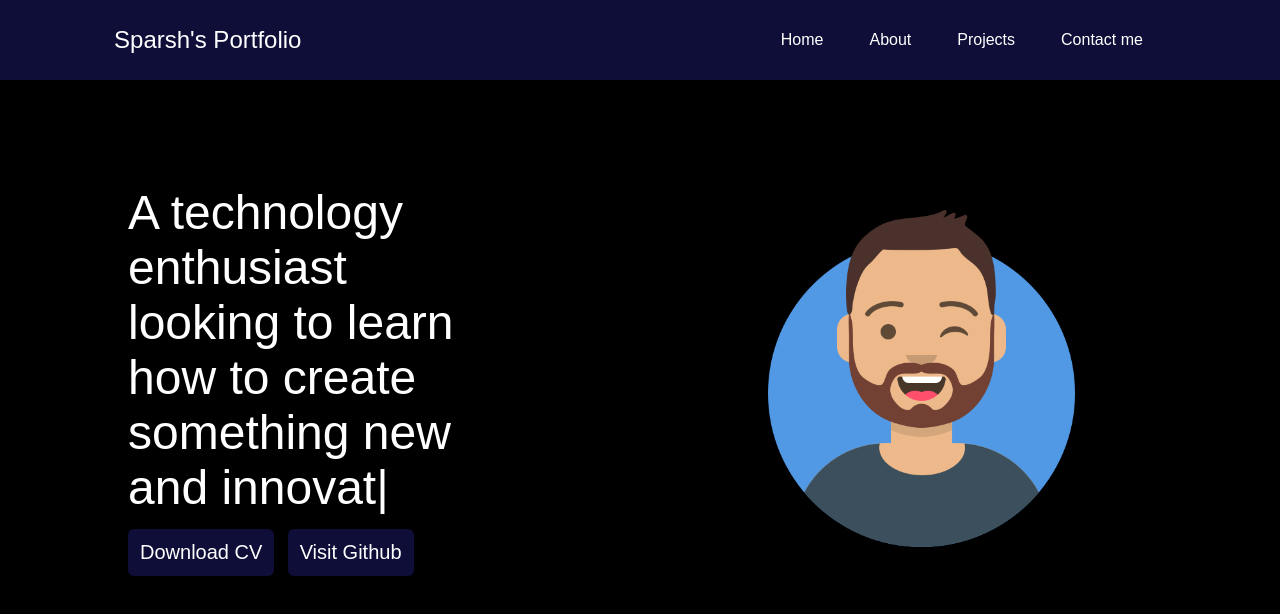
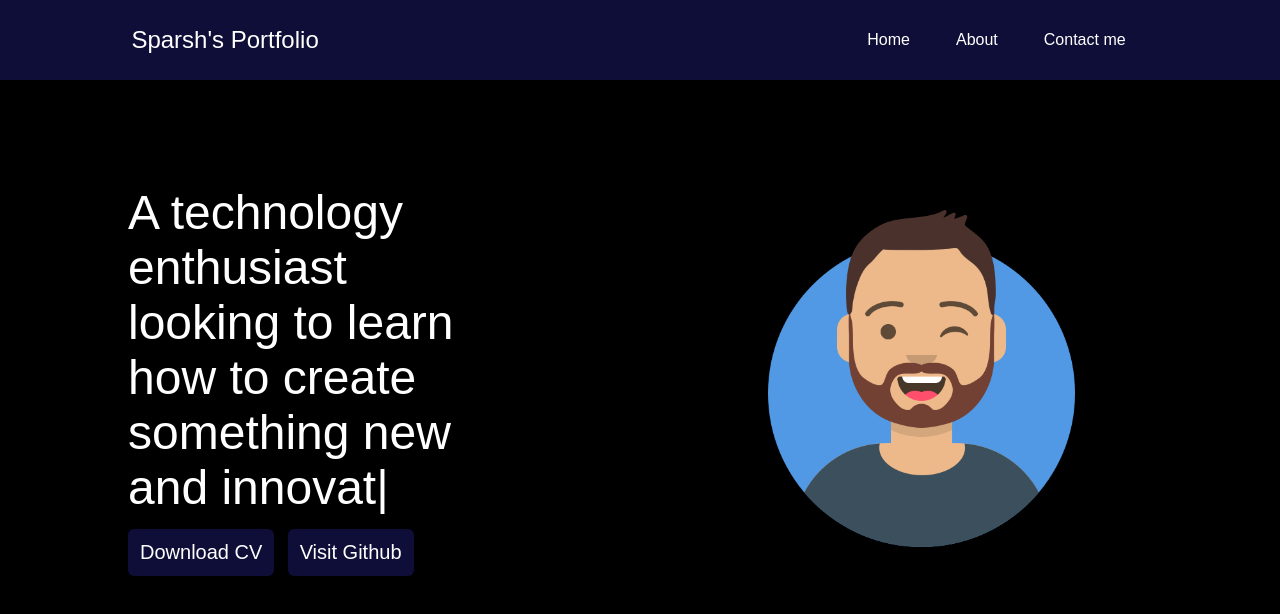
Before and after one commit to Sparshs941/Portfolio, a plain HTML site: page about.html in a window 1280 px wide. Drawn offline with nearby package versions, Linux system fonts and the light colour scheme.

Commit message:
Update about.html

```diff
--- a/about.html
+++ b/about.html
@@ -20,7 +20,6 @@
             <ul>
                 <li><a href="index.html">Home</a></li>
                 <li><a href="about.html">About</a></li>
-                <li><a href="/">Projects</a></li>
                 <li><a href="/">Contact me</a></li>
             </ul>
         </nav>
```
